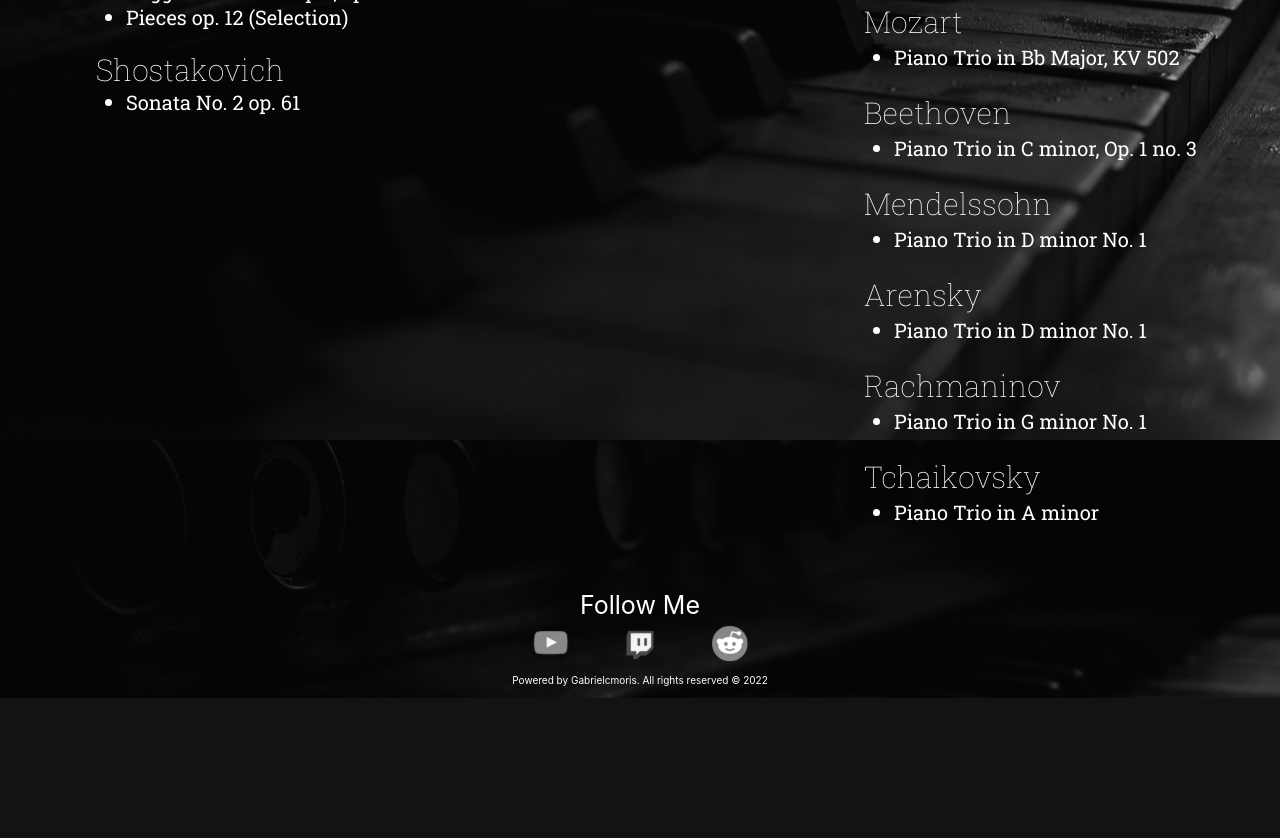
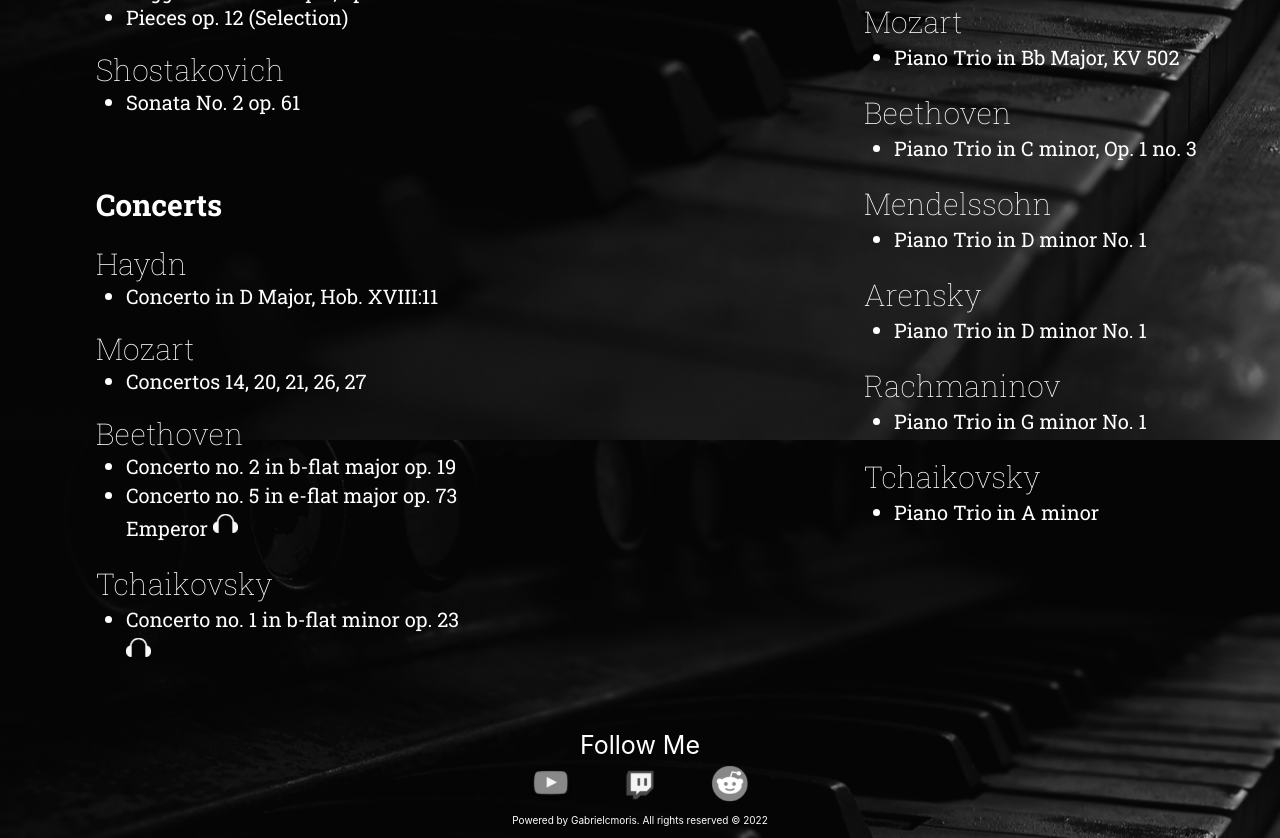
Before and after one commit to gabrielmoris/Manuel-Casares, a Next.js app: page /repertoire in a window 1280 px wide. Shown: the part 1960-2798 px from the top of the page. Before the commit the page ends 2658 px from the top, so only its background shows below. Built offline with nearby package versions, Linux system fonts and the light colour scheme; a web font is replaced by a local one.

Commit message:
add more audios and start concertos ection in reperttoire

```diff
--- a/pages/repertoire.tsx
+++ b/pages/repertoire.tsx
@@ -204,6 +204,52 @@ const Repertoire: NextPage = () => {
                     <ul>
                         <li>Sonata No. 2 op. 61</li>
                     </ul>
+                    <h2 className="afterunderlined">Concerts</h2>
+                    <h3>Haydn</h3>
+                    <ul>
+                        <li>Concerto in D Major, Hob. XVIII:11</li>
+                    </ul>
+                    <h3>Mozart</h3>
+                    <ul>
+                        <li>Concertos 14, 20, 21, 26, 27</li>
+                    </ul>
+                    <h3>Beethoven</h3>
+                    <ul>
+                        <li>Concerto no. 2 in b-flat major op. 19</li>
+                        <li
+                            className="listen"
+                            onClick={() =>
+                                play("Audios/CONCERTOBeethoven5.mp3")
+                            }
+                        >
+                            Concerto no. 5 in e-flat major op. 73 Emperor{" "}
+                            <Image
+                                src="/listen.svg"
+                                alt="listen-icon"
+                                width={25}
+                                height={25}
+                                priority
+                            />
+                        </li>
+                    </ul>
+                    <h3>Tchaikovsky</h3>
+                    <ul>
+                        <li
+                            className="listen"
+                            onClick={() =>
+                                play("Audios/CONCERTOTchaikovsky.mp3")
+                            }
+                        >
+                            Concerto no. 1 in b-flat minor op. 23{" "}
+                            <Image
+                                src="/listen.svg"
+                                alt="listen-icon"
+                                width={25}
+                                height={25}
+                                priority
+                            />
+                        </li>
+                    </ul>
                 </div>
                 <div className="right-repertoire">
                     <h2>Chamber Music</h2>
--- a/styles/repertoire.scss
+++ b/styles/repertoire.scss
@@ -73,6 +73,9 @@
 
                 }
                 padding-bottom: 20px;
+            }
+            .afterunderlined {
+                padding-top: 50px;
             }
 
             @media (max-width: 600px) {
```
